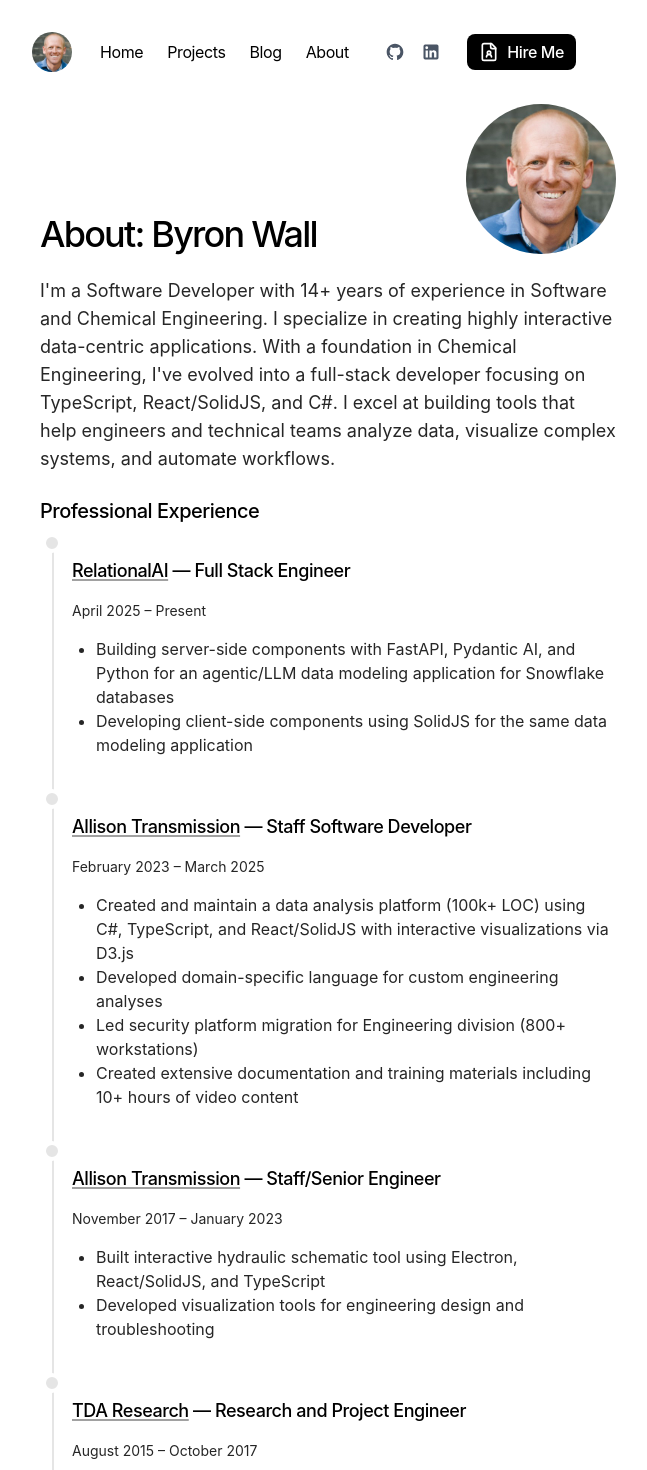
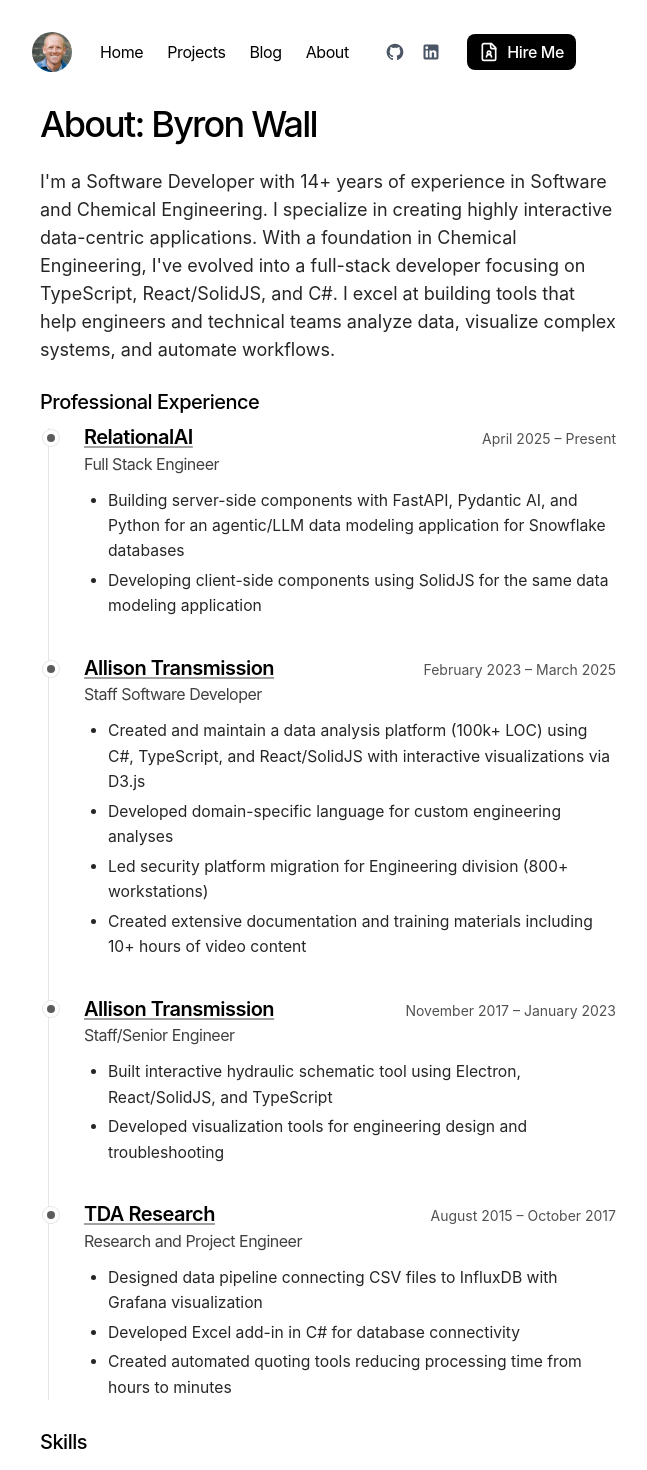
Before and after one commit to byronwall/wall-portfolio, a Next.js app: page /about in a window 1280 px wide. Shown: the top 1470 px of the page, without its empty margins (312-959 px from the left). Built offline with nearby package versions, Linux system fonts and the light colour scheme.

Commit message:
Refactor About page layout for improved readability and consistency, update project links to internal paths, and enhance Timeline component structure for better accessibility.

```diff
--- a/app/about/page.tsx
+++ b/app/about/page.tsx
@@ -1,4 +1,3 @@
-import Image from "next/image";
 import { Timeline } from "../components/Timeline";
 
 export default function AboutPage() {
@@ -6,6 +5,7 @@
     {
       title: (
         <>
+          <span className="block">
             <a
               href="https://relational.ai"
               target="_blank"
@@ -13,8 +13,11 @@
               className="hover:underline"
             >
               RelationalAI
-          </a>{" "}
-          — Full Stack Engineer
+            </a>
+          </span>
+          <span className="block text-base font-normal text-neutral-700 dark:text-neutral-300">
+            Full Stack Engineer
+          </span>
         </>
       ),
       date: "April 2025 – Present",
@@ -35,6 +38,7 @@
     {
       title: (
         <>
+          <span className="block">
             <a
               href="https://www.allisontransmission.com"
               target="_blank"
@@ -42,8 +46,11 @@
               className="hover:underline"
             >
               Allison Transmission
-          </a>{" "}
-          — Staff Software Developer
+            </a>
+          </span>
+          <span className="block text-base font-normal text-neutral-700 dark:text-neutral-300">
+            Staff Software Developer
+          </span>
         </>
       ),
       date: "February 2023 – March 2025",
@@ -71,6 +78,7 @@
     {
       title: (
         <>
+          <span className="block">
             <a
               href="https://www.allisontransmission.com"
               target="_blank"
@@ -78,8 +86,11 @@
               className="hover:underline"
             >
               Allison Transmission
-          </a>{" "}
-          — Staff/Senior Engineer
+            </a>
+          </span>
+          <span className="block text-base font-normal text-neutral-700 dark:text-neutral-300">
+            Staff/Senior Engineer
+          </span>
         </>
       ),
       date: "November 2017 – January 2023",
@@ -99,6 +110,7 @@
     {
       title: (
         <>
+          <span className="block">
             <a
               href="https://www.tda.com"
               target="_blank"
@@ -106,8 +118,11 @@
               className="hover:underline"
             >
               TDA Research
-          </a>{" "}
-          — Research and Project Engineer
+            </a>
+          </span>
+          <span className="block text-base font-normal text-neutral-700 dark:text-neutral-300">
+            Research and Project Engineer
+          </span>
         </>
       ),
       date: "August 2015 – October 2017",
@@ -129,19 +144,10 @@
 
   return (
     <section>
-      <div className="flex justify-between items-end">
+      <div className="mb-6">
         <h1 className="font-medium text-4xl  tracking-tighter">
           About: Byron Wall
         </h1>
-
-        <Image
-          src="/byron-wall-2024.jpeg"
-          alt="Byron Wall"
-          width={150}
-          height={150}
-          className="rounded-full"
-          priority
-        />
       </div>
       <div className="prose prose-neutral dark:prose-invert">
         <p className="mb-8 text-lg">
--- a/app/components/Timeline.tsx
+++ b/app/components/Timeline.tsx
@@ -12,27 +12,50 @@
 
 export function Timeline({ items }: TimelineProps) {
   return (
+    <section className="bw-timeline not-prose" aria-label="Timeline">
       <div className="relative">
-      {/* Vertical line */}
-      <div className="absolute left-3 top-4 bottom-4 w-0.5 bg-neutral-200 dark:bg-neutral-700" />
+        {/* Rail */}
+        <div
+          className="pointer-events-none absolute left-2 top-1 bottom-1 w-px bg-neutral-200 dark:bg-neutral-800"
+          aria-hidden="true"
+        />
 
+        <div role="list" className="space-y-8">
           {items.map((item, index) => (
-        <div key={index} className="relative flex gap-6 pb-8 group">
-          {/* Timeline dot */}
-          <div className="absolute left-3 w-1 h-1 p-1.5 -translate-x-1/2 rounded-full bg-neutral-200 dark:bg-neutral-700 border-4 border-white dark:border-black group-hover:border-neutral-200 dark:group-hover:border-neutral-700 transition-colors" />
+            <div
+              key={index}
+              role="listitem"
+              className="relative grid grid-cols-[1.25rem_1fr] gap-x-6"
+            >
+              {/* Marker */}
+              <div className="relative">
+                <div
+                  className="absolute left-[0.2rem] top-[0.35rem] grid h-4 w-4 place-items-center rounded-full bg-white ring-1 ring-neutral-200 dark:bg-black dark:ring-neutral-800"
+                  aria-hidden="true"
+                >
+                  <div className="h-2 w-2 rounded-full bg-neutral-900/70 dark:bg-neutral-100/70" />
+                </div>
+              </div>
 
               {/* Content */}
-          <div className="ml-8">
-            <h4 className="font-medium">{item.title}</h4>
-            <p className="text-sm text-neutral-600 dark:text-neutral-400 mb-2">
+              <div className="min-w-0">
+                <div className="flex flex-col gap-1 sm:flex-row sm:items-baseline sm:justify-between sm:gap-6">
+                  <div className="min-w-0 text-xl font-semibold tracking-tight leading-snug [&_a]:underline [&_a]:decoration-neutral-400 dark:[&_a]:decoration-neutral-600 [&_a]:underline-offset-2">
+                    {item.title}
+                  </div>
+                  <time className="shrink-0 text-sm text-neutral-600 dark:text-neutral-400">
                     {item.date}
-            </p>
-            <div className="text-neutral-800 dark:text-neutral-200">
+                  </time>
+                </div>
+
+                <div className="mt-3 text-[0.98rem] leading-relaxed text-neutral-800 dark:text-neutral-200 [&_ul]:mt-2 [&_ul]:list-disc [&_ul]:pl-6 [&_li]:my-1">
                   {item.children}
                 </div>
               </div>
             </div>
           ))}
         </div>
+      </div>
+    </section>
   );
 }
--- a/app/components/project-cards.tsx
+++ b/app/components/project-cards.tsx
@@ -15,9 +15,9 @@
     title: "HN Offline",
     description:
       "An offline-first Hacker News reader using service workers. Browse and read HN comments even when you're disconnected.",
-    link: "https://hnoffline.dev",
+    link: "/projects/hn-offline",
     faviconUrl: "/images/hn-offline-favicon.png",
-    tags: ["Remix", "React", "TypeScript", "Service Workers"],
+    tags: ["Remix", "SolidJS", "TypeScript", "Service Workers"],
     className: "border-orange-500 hover:border-orange-600",
   },
   {
@@ -37,12 +37,15 @@
       <h2 className="text-3xl font-bold mb-6">Featured Projects</h2>
       <div className="grid grid-cols-1 md:grid-cols-2 gap-6">
         {projects.map((project) => (
+          (() => {
+            const isExternal = project.link.startsWith("http");
+            return (
           <Link
             key={project.title}
             href={project.link}
             className="group block hover:no-underline"
-            target="_blank"
-            rel="noopener noreferrer"
+            target={isExternal ? "_blank" : undefined}
+            rel={isExternal ? "noopener noreferrer" : undefined}
           >
             <div
               className={`border rounded-lg p-6 h-full transition-all duration-200 hover:shadow-lg  ${project.className}`}
@@ -72,6 +75,8 @@
               </div>
             </div>
           </Link>
+            );
+          })()
         ))}
       </div>
     </div>
--- a/app/projects/[slug]/page.tsx
+++ b/app/projects/[slug]/page.tsx
@@ -17,8 +17,6 @@
     return;
   }
 
-  console.log("post", post);
-
   let {
     title,
     publishedAt: publishedTime,
@@ -37,7 +35,7 @@
       description,
       type: "article",
       publishedTime,
-      url: `${baseUrl}/blog/${post.slug}`,
+      url: `${baseUrl}/projects/${post.slug}`,
       images: [
         {
           url: ogImage,
--- /dev/null
+++ b/content/projects/hn-offline.mdx
@@ -0,0 +1,53 @@
+---
+title: "HN Offline"
+description: "An offline-first Hacker News reader optimized for comment threads"
+date: "2024-01-01"
+publishedAt: "2024-01-01"
+summary: "An offline-first Hacker News reader optimized for comment threads"
+tags: ["Remix", "SolidJS", "TypeScript", "Service Workers", "LocalStorage", "Hacker News"]
+---
+
+HN Offline is a lightweight web app for reading Hacker News with a focus on the comment experience. It stores visited stories and comment threads locally so you can keep reading even when you’re disconnected.
+
+- Live site: [hnoffline.dev](https://hnoffline.dev)
+- Source: [byronwall/hn-offline](https://github.com/byronwall/hn-offline)
+
+## Interface
+
+<div className="not-prose grid grid-cols-1 md:grid-cols-2 gap-4 items-start">
+  <img
+    src="https://raw.githubusercontent.com/byronwall/hn-offline/master/docs/image.png"
+    alt="HN Offline desktop screenshot"
+    className="w-full h-auto rounded-lg border border-neutral-200 dark:border-neutral-800"
+    loading="lazy"
+  />
+  <img
+    src="https://raw.githubusercontent.com/byronwall/hn-offline/master/docs/image-3.png"
+    alt="HN Offline mobile screenshot"
+    className="w-full h-auto rounded-lg border border-neutral-200 dark:border-neutral-800"
+    loading="lazy"
+  />
+</div>
+
+## How it works
+
+HN Offline is built as a SolidJS/Remix app with an “offline-first” approach:
+
+- **Data sources**:
+  - Uses the official Hacker News Firebase API to load story and comment details.
+  - Uses Algolia’s Hacker News search to fetch the top “day” and “week” story lists.
+- **Offline storage**:
+  - A service worker + local storage are used to keep previously loaded stories and comment threads available offline.
+  - Visited stories are stored locally so the UI can grey them out (and optionally hide already-read items).
+- **Background refresh**:
+  - The server periodically refreshes lists (front page more frequently) and only reloads a story’s comments when enough time has passed, avoiding unnecessary re-fetching.
+- **Comment-focused UX**:
+  - Threads are collapsible; collapse state is persisted locally so you can leave and come back without losing your place.
+  - HN links inside comments are detected and loaded in-app so you can keep navigating comment threads.
+  - Authors get consistent colors, with logic to reduce collisions within a thread.
+
+## Highlights
+
+- Mobile-friendly comment reading (including nicer rendering for code blocks)
+- “Subway-style” connectors to clarify reply structure
+- No login, posting, or analytics—just reading
```
Lines whose indentation alone changed are shown as unchanged.
